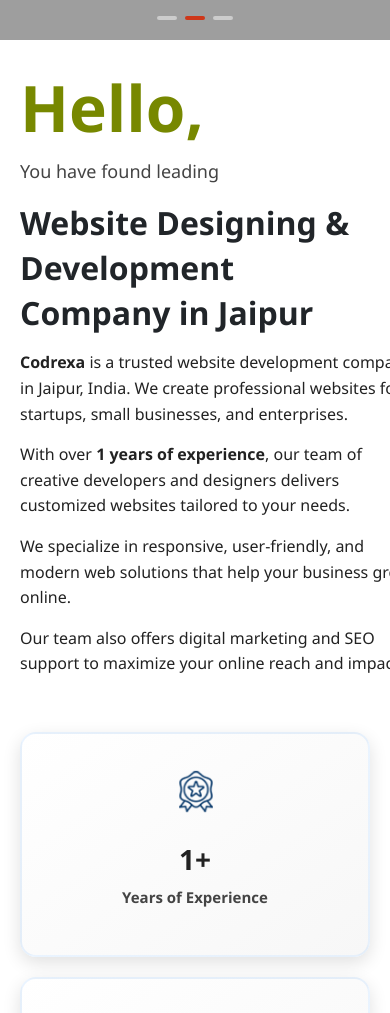
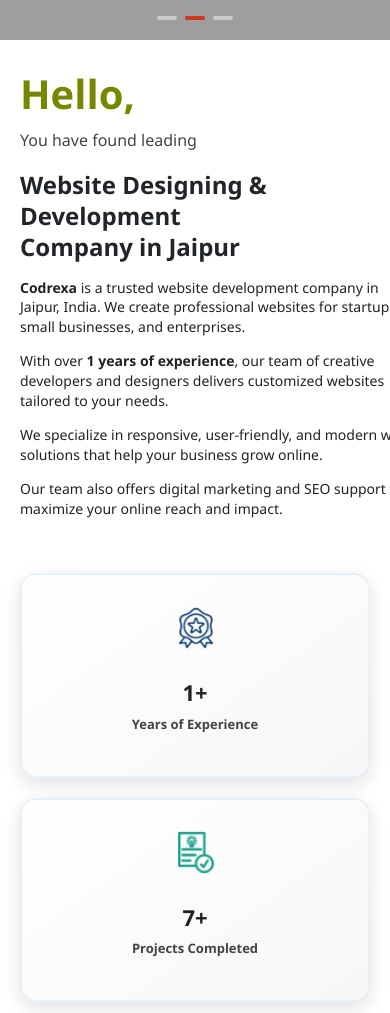
Before and after one commit to infocodrexa/CodRexa, a React (Vite) app in the folder frontend/: page / in a window 390 px wide. Shown: the part 506-1519 px from the top of the page. Built offline with nearby package versions, Linux system fonts and the light colour scheme; grey boxes are pictures that could not be loaded.

Commit message:
hero section update

```diff
--- a/frontend/src/Components/Home/Ecommerse/Ecommerce.css
+++ b/frontend/src/Components/Home/Ecommerse/Ecommerce.css
@@ -8,14 +8,14 @@
   display: flex;
   justify-content: center;
   align-items: center;
-  padding: 40px;
+  padding: 20px; /* 🔄 Mobile ke liye padding kam */
 }
 
 .ecommerce-card {
   background: #fff;
   max-width: 1200px;
   width: 100%;
-  padding: 50px;
+  padding: 30px; /* 🔄 Padding kam ki mobile ke liye */
   border-radius: 12px;
   box-shadow: 0 8px 20px rgba(0, 0, 0, 0.2);
 }
@@ -45,6 +45,7 @@
   margin-top: 25px;
   box-shadow: 0 6px 16px rgba(0, 0, 0, 0.1);
   transition: transform 0.3s ease, box-shadow 0.3s ease;
+  flex-wrap: wrap; /* 🔄 Mobile ke liye wrap hoga */
 }
 
 .chat-card:hover {
@@ -94,3 +95,53 @@
   background: linear-gradient(135deg, #0056b3, #004099);
   transform: scale(1.05);
 }
+
+/* 📱 Mobile Responsive */
+@media (max-width: 768px) {
+  .ecommerce-card {
+    padding: 20px;
+  }
+
+  .ecommerce-card h2 {
+    font-size: 20px;
+  }
+
+  .chat-card {
+    flex-direction: column; /* 🔄 Image & text niche aayenge */
+    align-items: flex-start;
+    text-align: left;
+  }
+
+  .chat-image {
+    width: 50px;
+  }
+
+  .chat-content h3 {
+    font-size: 16px;
+  }
+
+  .chat-content p {
+    font-size: 13px;
+  }
+
+  .chat-btn {
+    width: 100%; /* 🔄 Mobile pe button full-width */
+    text-align: center;
+  }
+}
+
+/* 📱 Extra Small (Phones) */
+@media (max-width: 480px) {
+  .ecommerce-card h2 {
+    font-size: 18px;
+  }
+
+  .chat-image {
+    width: 45px;
+  }
+
+  .chat-btn {
+    font-size: 14px;
+    padding: 8px 16px;
+  }
+}
--- a/frontend/src/Components/Home/Hero_Slide/heroSlide.css
+++ b/frontend/src/Components/Home/Hero_Slide/heroSlide.css
@@ -106,7 +106,7 @@
   color: #444;
 }
 
-/* Responsive */
+/* Tablet screens */
 @media (max-width: 992px) {
   .home-slide {
     padding: 40px 50px;
@@ -117,6 +117,7 @@
   }
 }
 
+/* Mobile screens */
 @media (max-width: 768px) {
   .home-slide {
     flex-direction: column;
@@ -132,3 +133,32 @@
     padding: 30px 18px;
   }
 }
+
+/* Small mobile screens */
+@media (max-width: 576px) {
+  .hello-text {
+    font-size: 2.5rem;   /* responsive heading */
+  }
+  .sub-text {
+    font-size: 16px;
+  }
+  .main-heading {
+    font-size: 24px;
+    line-height: 1.3;
+  }
+  .desc {
+    font-size: 14px;
+    line-height: 1.4;
+  }
+  .card {
+    width: 100%;
+    min-height: 180px;
+    padding: 25px 15px;
+  }
+  .card h3 {
+    font-size: 22px;
+  }
+  .card p {
+    font-size: 13px;
+  }
+}
--- a/frontend/src/Components/Home/homepage/Homepage.jsx
+++ b/frontend/src/Components/Home/homepage/Homepage.jsx
@@ -17,7 +17,6 @@
       <Ecommerce/>
       <IndustriesSection/>
       <Clients/>
-
    </>
   )
 }
```
